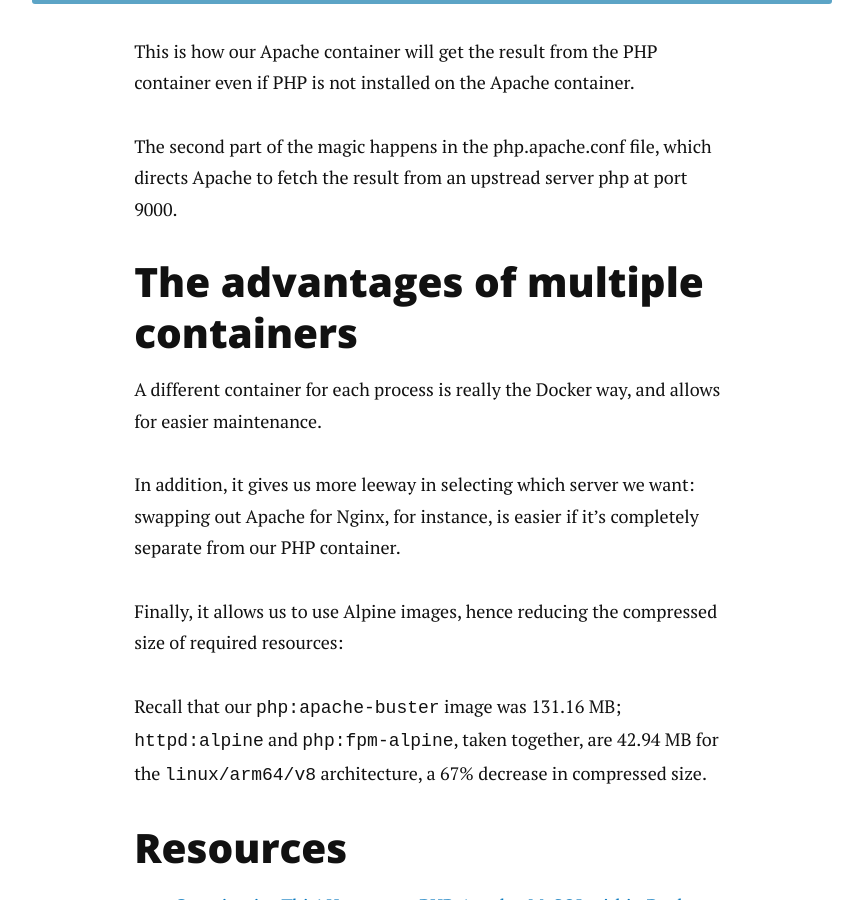
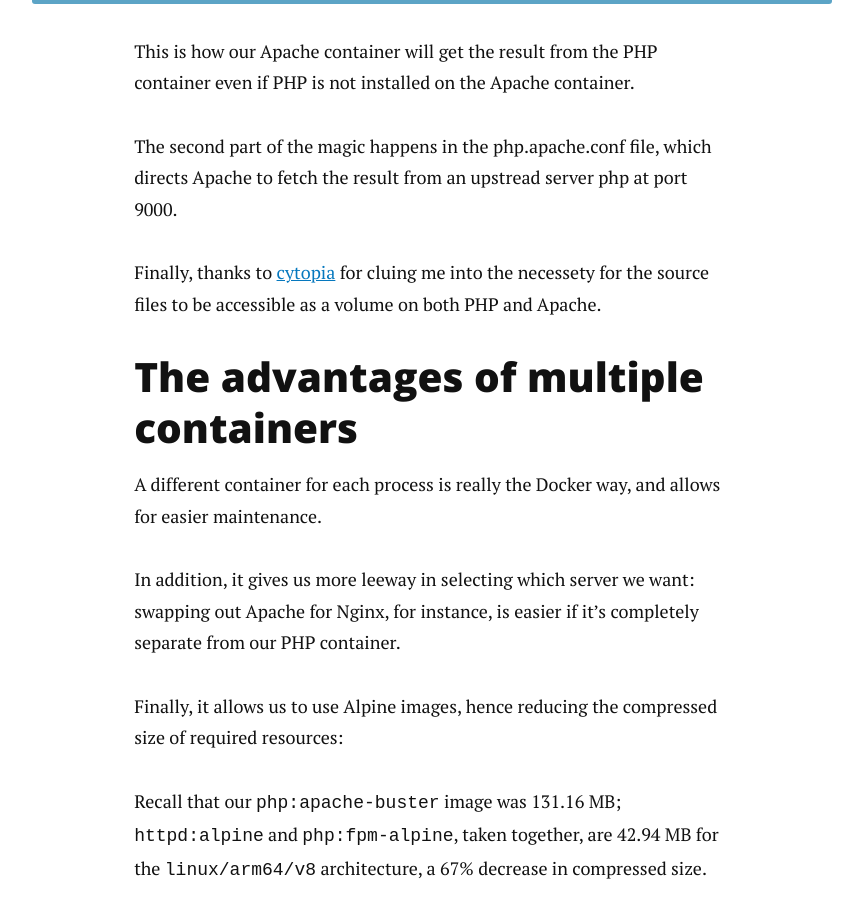
Before and after one commit to alberto56/dcycleblog, a Jekyll site: the page built from _posts/2022-03-25-php-apache-different-containers.md, in a window 1280 px wide and 900 px high, scrolled down 6534 px. Shown: the whole window, without its empty margins (208-1071 px from the left). Built offline with Jekyll 4.4.1, drawn with Linux system fonts in a browser that asks for light colours; nearby versions of some CDN libraries; comment, search, counter and statistics services are not loaded.

Commit message:
Update 2022-03-25-php-apache-different-containers.md

```diff
--- a/_posts/2022-03-25-php-apache-different-containers.md
+++ b/_posts/2022-03-25-php-apache-different-containers.md
@@ -136,6 +136,8 @@ This is how our Apache container will get the result from the PHP container even
 
 The second part of the magic happens in the php.apache.conf file, which directs Apache to fetch the result from an upstread server php at port 9000.
 
+Finally, thanks to [cytopia](https://stackoverflow.com/a/40449377/1207752) for cluing me into the necessety for the source files to be accessible as a volume on both PHP and Apache.
+
 The advantages of multiple containers
 -----
 
```
